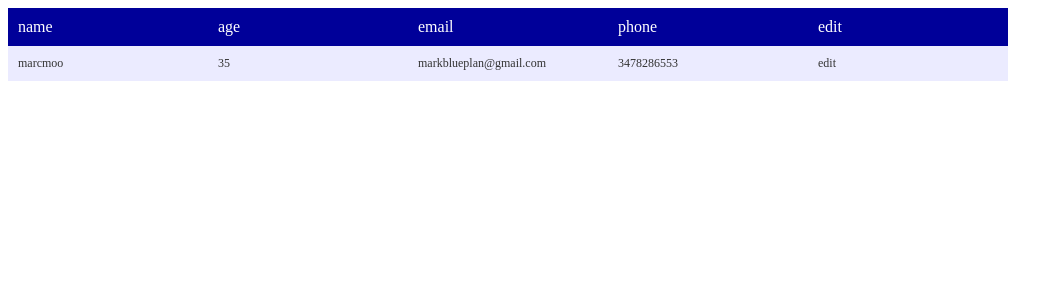
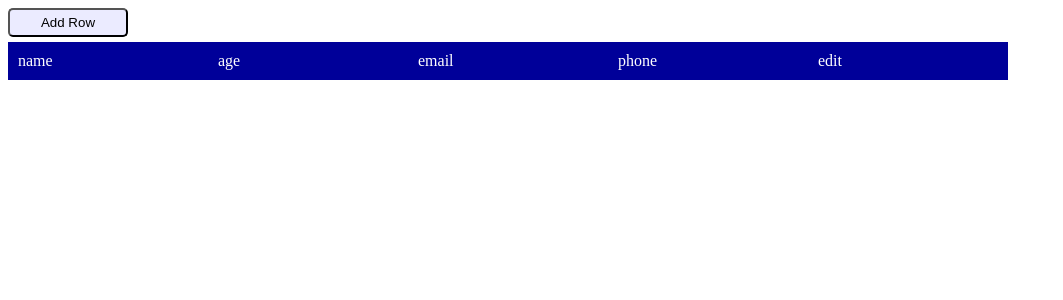
Before and after one commit to gogogous88/table_for_jobox, a React (Create React App) app: page / in a window 1280 px wide. Shown: the top 300 px of the page, without its empty margins (0-1063 px from the left). Built offline with nearby package versions, Linux system fonts and the light colour scheme.

Commit message:
validation is ready

```diff
--- a/src/example/containers/SampleTable.js
+++ b/src/example/containers/SampleTable.js
@@ -1,27 +1,59 @@
 import React, { Component } from "react";
-import CustomTable from "../../libs/CustomTable";
+import CustomTable, {
+  required,
+  maxLength,
+  email,
+  number,
+  phoneNumber
+} from "../../libs/CustomTable";
+import { connect } from "react-redux";
+import { saveRow } from "../redux/actions";
 
-export default class SampleTable extends Component {
-  handleSubmit = values => console.log({ values });
+export const aol = value =>
+  value && /.+@aol\.com/.test(value)
+    ? "Really? You still use AOL for your email?"
+    : undefined;
+
+class SampleTable extends Component {
+  state = { tableElements: this.props.tableElements };
+
+  componentWillReceiveProps = newProps => {
+    this.props.tableElements !== newProps.tableElements &&
+      this.setState({ tableElements: newProps.tableElements });
+  };
+
+  submit = (values, rowIndex) => {
+    this.props.saveRow(values, rowIndex);
+  };
+
   render() {
     return (
       <CustomTable
-        handleValueSubmit={this.handleSubmit}
+        handleRowSubmit={this.submit}
         elements={[
-          { title: "name" },
-          { title: "age" },
-          { title: "email" },
-          { title: "phone" }
-        ]}
-        tableValues={[
+          { title: "name", validating: [required, maxLength(10)] },
+          { title: "age", validating: [number], warning: number },
           {
-            name: "marcmoo",
-            age: 35,
-            email: "markblueplan@gmail.com",
-            phone: "3478286553"
+            title: "email",
+            validating: [required, email],
+            warning: aol
+          },
+          {
+            title: "phone",
+            validating: [required, phoneNumber],
+            warning: phoneNumber
           }
         ]}
+        tableValues={this.state.tableElements}
+        tableWidth={1200}
       />
     );
   }
 }
+
+const mapStateToProps = ({ tableElements }) => ({ tableElements });
+
+export default connect(
+  mapStateToProps,
+  { saveRow }
+)(SampleTable);
```
Also changed, not shown: src/libs/CustomTable.js.
